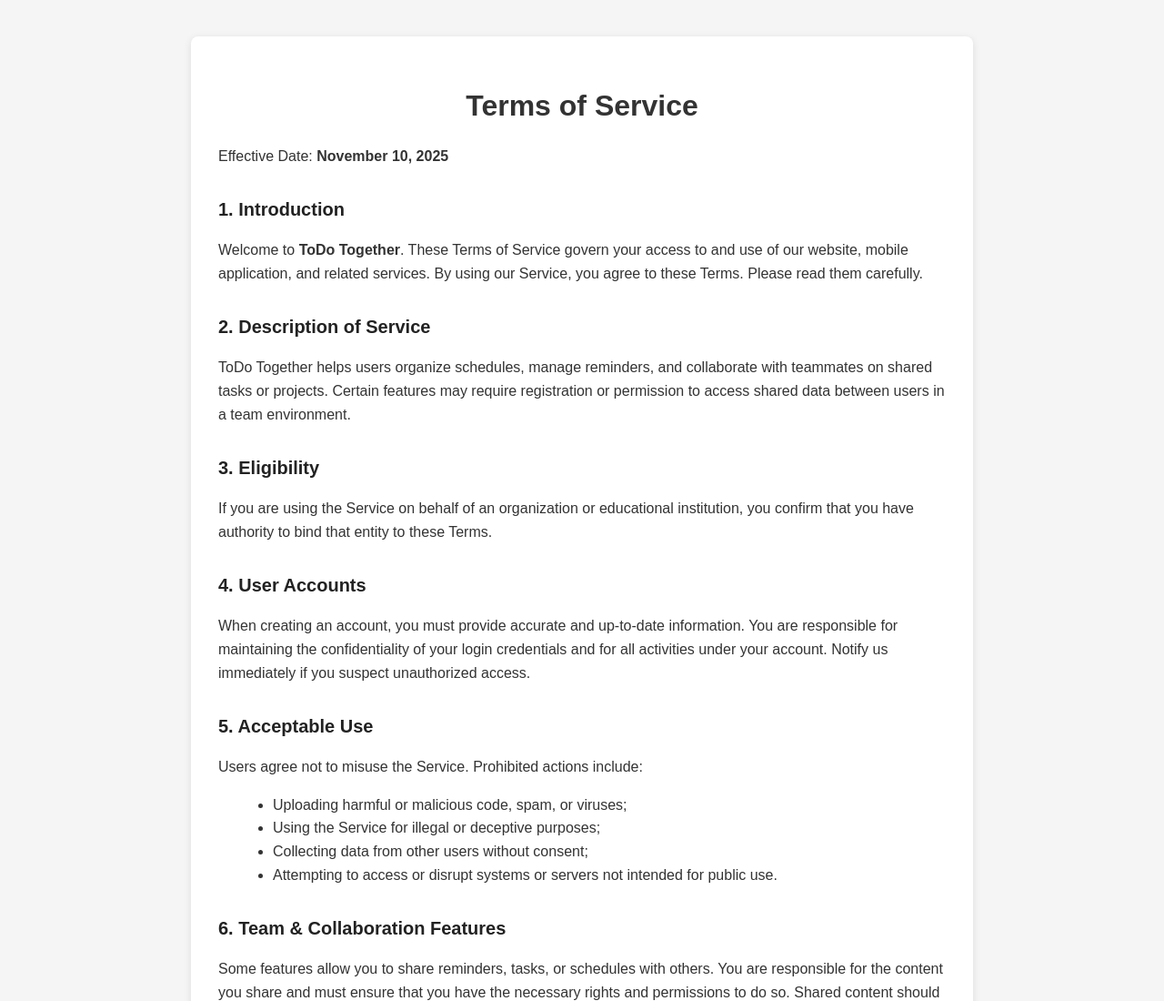
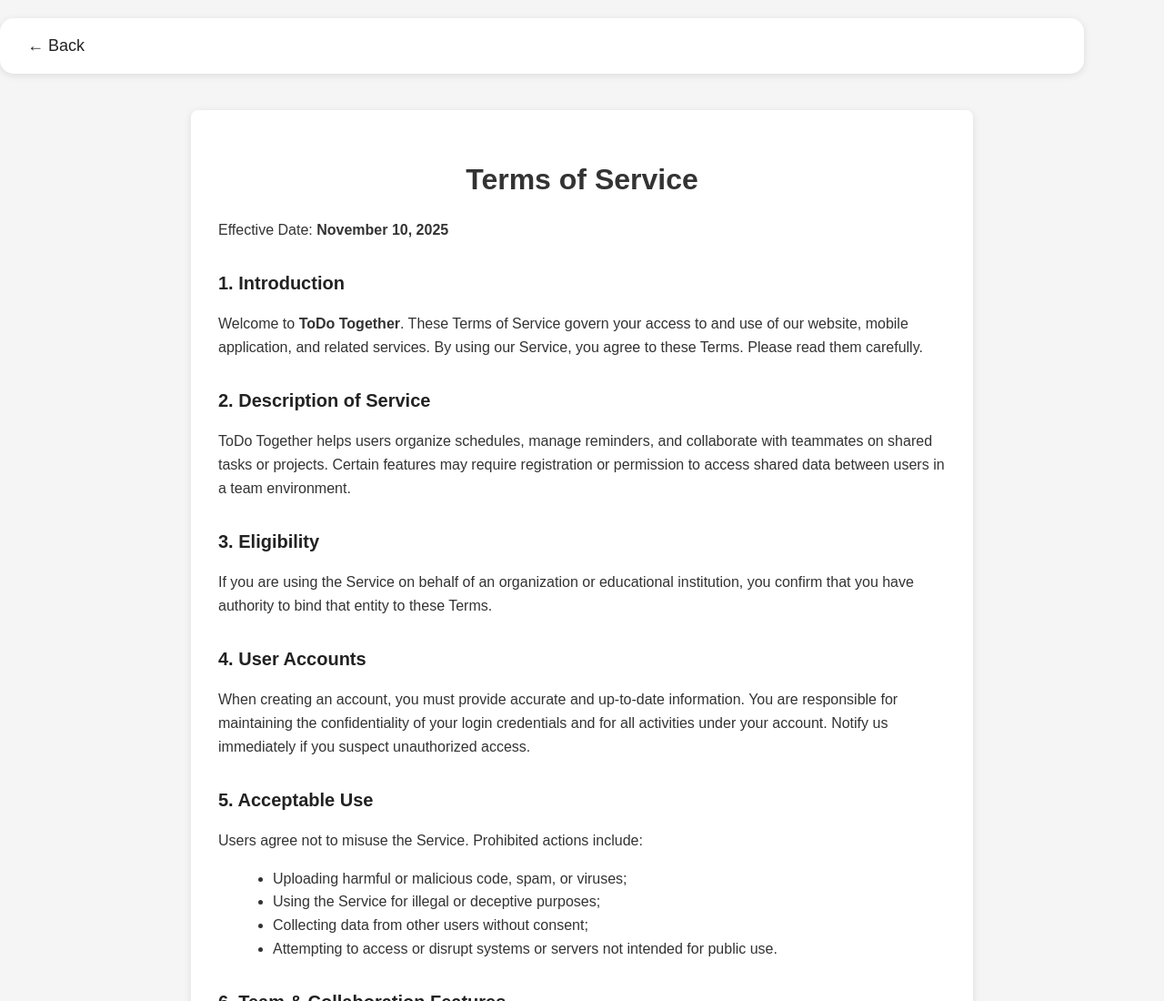
Before and after one commit to Riloax/1800_202530_BBY30, a website built with Vite: page terms.html in a window 1280 px wide. Shown: the top 1100 px of the page at 91% size. Built offline with nearby package versions, Linux system fonts and the light colour scheme.

Commit message:
made terms of service buttone in burger button work

```diff
--- a/terms.css
+++ b/terms.css
@@ -5,6 +5,32 @@
   background-color: #f5f5f5;
   color: #333;
   line-height: 1.6;
+}
+
+.navbar {
+  background-color: #fff;
+  width: 90%;
+  margin-top: 20px;
+  padding: 15px 20px;
+  border-radius: 15px;
+  display: flex;
+  align-items: center;
+  box-shadow: 0 2px 8px rgba(0, 0, 0, 0.1);
+  position: relative;
+}
+
+.back-btn {
+  background: none;
+  border: none;
+  font-size: 18px;
+  cursor: pointer;
+  color: #222;
+  padding: 5px 10px;
+  transition: color 0.3s;
+}
+
+.back-btn:hover {
+  color: #667eea;
 }
 
 .container {
--- a/terms.html
+++ b/terms.html
@@ -7,6 +7,14 @@
   <link rel="stylesheet" href="terms.css">
 </head>
 <body>
+
+   <!-- Navbar -->
+    <nav class="navbar">
+      <button class="back-btn" onclick="window.location.href='MainPage.html'">
+        ← Back
+      </button>
+    </nav>
+
   <div class="container">
     <h1>Terms of Service</h1>
     <p>Effective Date: <strong>November 10, 2025</strong></p>
```
Also changed, not shown: MainPage.html (+1 -1 lines).
